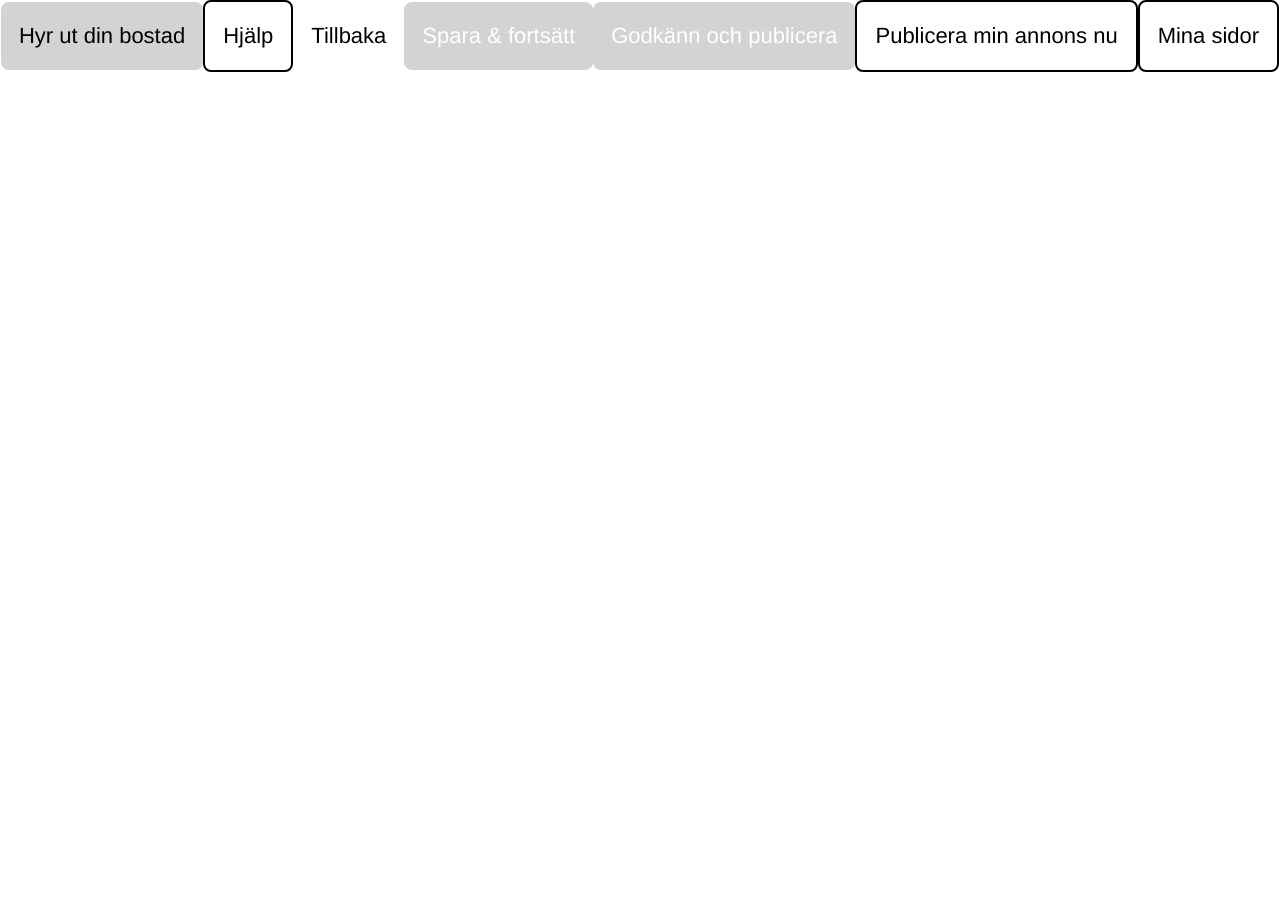
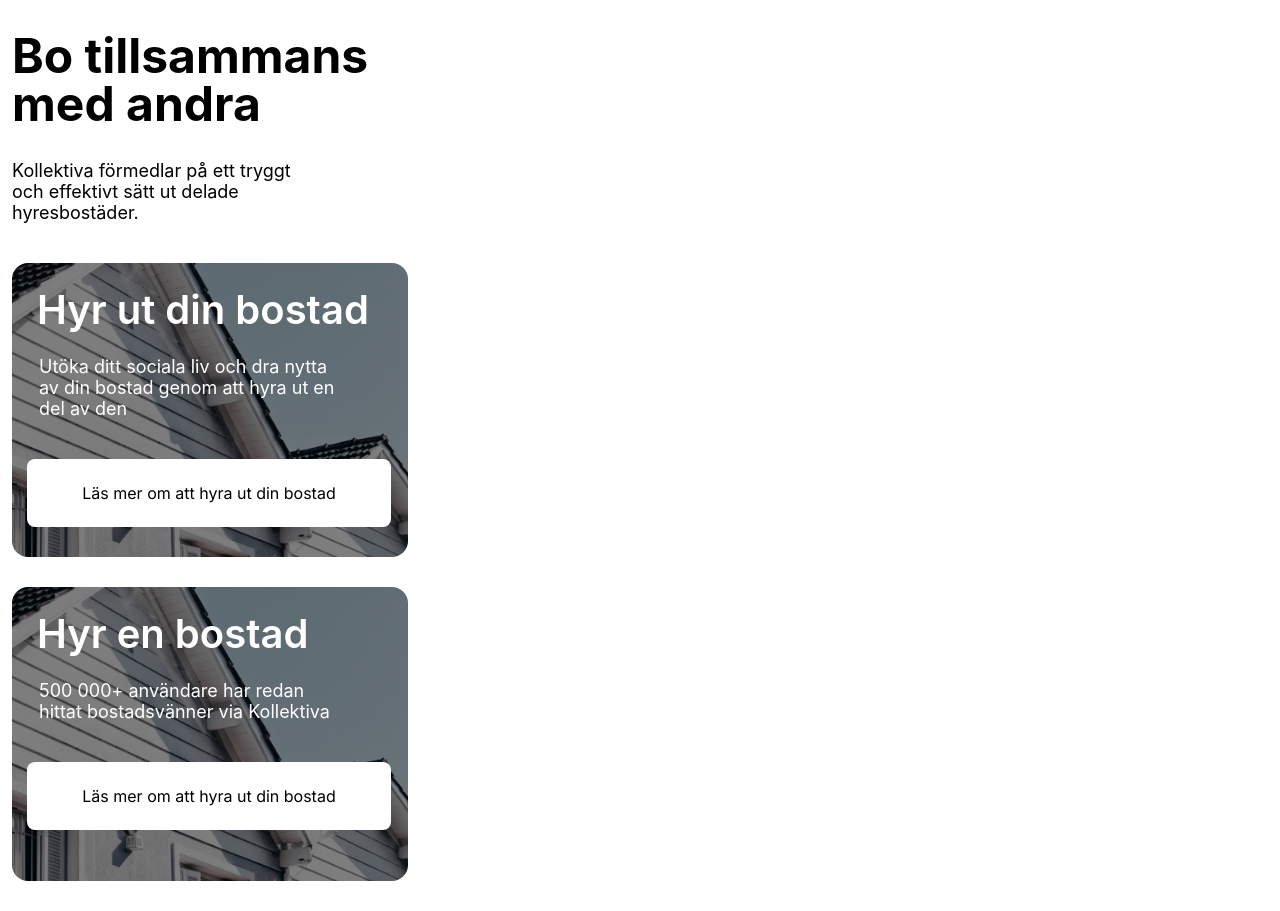
Before and after one commit to JennAnd/kollektiva2.0, a React (Create React App) app: page / in a window 1280 px wide. Before the commit the page ends 800 px from the top, so only its background shows below. Built offline with nearby package versions, Linux system fonts and the light colour scheme.

Commit message:
home page
did the homepage

```diff
--- a/package.json
+++ b/package.json
@@ -3,11 +3,12 @@
   "version": "0.1.0",
   "private": true,
   "dependencies": {
+    "@reach/router": "^1.3.4",
     "@testing-library/jest-dom": "^5.16.3",
     "@testing-library/react": "^12.1.4",
     "@testing-library/user-event": "^13.5.0",
-    "react": "^17.0.2",
-    "react-dom": "^17.0.2",
+    "react": "^16.0.2",
+    "react-dom": "^16.0.2",
     "react-scripts": "5.0.0",
     "web-vitals": "^2.1.4"
   },
--- a/public/index.html
+++ b/public/index.html
@@ -8,6 +8,12 @@
     <meta
       name="description"
       content="Web site created using create-react-app"
+    />
+    <link rel="preconnect" href="https://fonts.googleapis.com" />
+    <link rel="preconnect" href="https://fonts.gstatic.com" crossorigin />
+    <link
+      href="https://fonts.googleapis.com/css2?family=Inter&display=swap"
+      rel="stylesheet"
     />
     <link rel="apple-touch-icon" href="%PUBLIC_URL%/logo192.png" />
     <!--
--- a/src/App.js
+++ b/src/App.js
@@ -1,24 +1,19 @@
 import React from "react";
-import logo from "./logo.svg";
+import { Router } from "@reach/router";
+
+//page components
+
+import HomePage from "./pages/Home";
 import "./App.css";
-import Button from "./components/Button";
 
-function App() {
+const App = () => {
   return (
-    <div className="App">
-      <Button buttonText="Hyr ut din bostad" />
-      <Button buttonText="Hjälp" bg="white" border="2px solid #000000" />
-      <Button buttonText="Tillbaka" bg="white" />
-      <Button buttonText="Spara & fortsätt" color="white" />
-      <Button buttonText="Godkänn och publicera" color="white" />
-      <Button
-        buttonText="Publicera min annons nu"
-        bg="white"
-        border="2px solid #000000"
-      />
-      <Button buttonText="Mina sidor" bg="white" border="2px solid #000000" />
+    <div>
+      <Router>
+        <HomePage path="/" />
+      </Router>
     </div>
   );
-}
+};
 
 export default App;
--- a/src/components/Button/button.css
+++ b/src/components/Button/button.css
@@ -5,7 +5,7 @@
   border-radius: 8px;
   line-height: 24px;
   font-size: 22px;
-  font-family: Helvetica;
+  font-family: Inter;
   cursor: pointer;
   color: #000000;
 }
--- /dev/null
+++ b/src/components/Card/card.css
@@ -0,0 +1,56 @@
+.card {
+  width: 396px;
+  height: 294px;
+  /* background-image: url("/src/assets/images/houseRoof.png"); */
+  color: white;
+  object-fit: cover;
+  position: relative;
+  /* margin: 10px; */
+  border-radius: 16px;
+  /* display: flex; */
+  /* flex-direction: column; */
+  overflow: hidden;
+
+  /* box-shadow: 0px 8px 14px -7px #c7c7c7; */
+}
+
+.card img {
+  width: 100%;
+  height: 100%;
+  display: block;
+  object-fit: cover;
+  position: absolute;
+  filter: brightness(50%);
+}
+
+.card-content {
+  text-align: left;
+  padding: 20px 15px;
+  display: flex;
+  flex-direction: column;
+  position: absolute;
+
+  /* height: 100%; */
+  /* box-shadow: 0px -7px 44px 10px #939393; */
+}
+
+.card-content .btn {
+  margin-top: auto;
+  height: 68px;
+  width: 364px;
+  font-size: 16px;
+}
+
+.card-content h3 {
+  margin-top: 2px;
+  margin-bottom: 4px;
+  font-size: 40px;
+  font-weight: 600;
+  margin-left: 10px;
+}
+
+.card-content p {
+  font-size: 18px;
+
+  margin-bottom: 40px;
+}
--- /dev/null
+++ b/src/components/Card/index.js
@@ -0,0 +1,26 @@
+import React from "react";
+import PropTypes from "prop-types";
+import "./card.css";
+import Button from "./../Button";
+
+const Card = ({ image, title, text, buttonText, bg }) => {
+  return (
+    <article className="card">
+      <img src={image} alt="houseroof" />
+      <div className="card-content">
+        <h3>{title}</h3>
+        <p>{text}</p>
+        <Button buttonText="Läs mer om att hyra ut din bostad" bg="white" />
+      </div>
+    </article>
+  );
+};
+
+Card.propTypes = {
+  image: PropTypes.string,
+  title: PropTypes.string,
+  text: PropTypes.string,
+  buttonText: PropTypes.string,
+  bg: PropTypes.string,
+};
+export default Card;
--- a/src/index.css
+++ b/src/index.css
@@ -1,13 +1,13 @@
 body {
   margin: 0;
-  font-family: -apple-system, BlinkMacSystemFont, 'Segoe UI', 'Roboto', 'Oxygen',
-    'Ubuntu', 'Cantarell', 'Fira Sans', 'Droid Sans', 'Helvetica Neue',
+  font-family: -apple-system, BlinkMacSystemFont, "Segoe UI", "Roboto", "Oxygen",
+    "Ubuntu", "Cantarell", "Fira Sans", "Droid Sans", "Helvetica Neue", "Inter",
     sans-serif;
   -webkit-font-smoothing: antialiased;
   -moz-osx-font-smoothing: grayscale;
 }
 
 code {
-  font-family: source-code-pro, Menlo, Monaco, Consolas, 'Courier New',
+  font-family: source-code-pro, Menlo, Monaco, Consolas, "Courier New",
     monospace;
 }
--- a/src/pages/Home/home.css
+++ b/src/pages/Home/home.css
@@ -0,0 +1,20 @@
+h1 {
+  width: 361px;
+  font-size: 48px;
+  line-height: 1;
+  margin-left: 12px;
+}
+
+p {
+  font-size: 18px;
+  width: 311px;
+  margin-left: 12px;
+  margin-bottom: 40px;
+}
+
+article {
+  display: flex;
+  flex-direction: column;
+  margin-left: 12px;
+  margin-bottom: 30px;
+}
--- a/src/pages/Home/index.js
+++ b/src/pages/Home/index.js
@@ -1,7 +1,33 @@
 import React from "react";
-import "./App.css";
-import Button from "./components/Button";
+import "./home.css";
+/* import Button from "../../components/Button"; */
+import Card from "./../../components/Card";
+import houseRoof from "./../../assets/images/houseRoof.png";
 
-const HomePage = (props) => {};
+const HomePage = (props) => {
+  return (
+    <div>
+      <h1>Bo tillsammans med andra</h1>
+      <p>
+        Kollektiva förmedlar på ett tryggt och effektivt sätt ut delade
+        hyresbostäder.
+      </p>
+      <Card
+        title="Hyr ut din bostad"
+        text="Utöka ditt sociala liv och dra nytta av din bostad genom att hyra ut en del av den"
+        image={houseRoof}
+        buttonText="Läs mer om att hyra ut din bostad"
+        bg="white"
+      ></Card>
+      <Card
+        title="Hyr en bostad"
+        text="500 000+ användare har redan hittat bostadsvänner via Kollektiva"
+        image={houseRoof}
+        buttonText="Läs mer om att hyra en bostad"
+        bg="white"
+      ></Card>
+    </div>
+  );
+};
 
 export default HomePage;
```
Also changed, not shown: src/components/ThemeIcon/index.js (deleted, +0 -18 lines), src/components/ThemeIcon/themeIcon.css (deleted, +0 -19 lines), src/assets/images/houseRoof.png (added), 1 other file (tests, documents, lock files or other folders).
